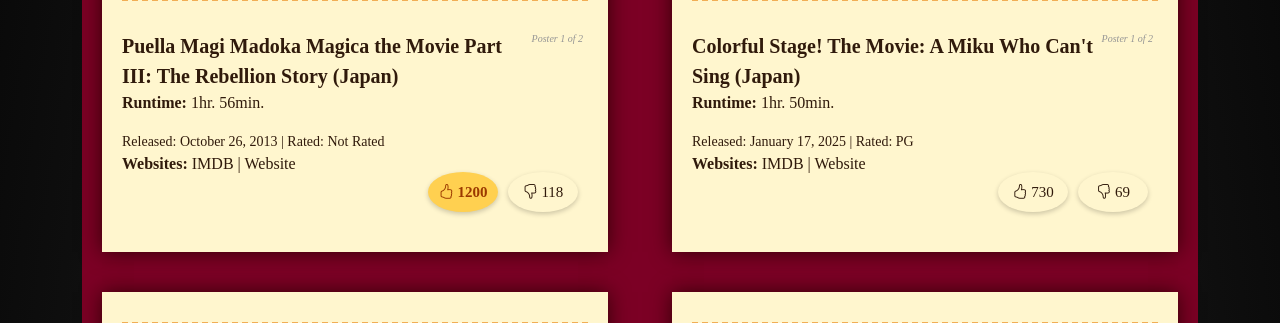
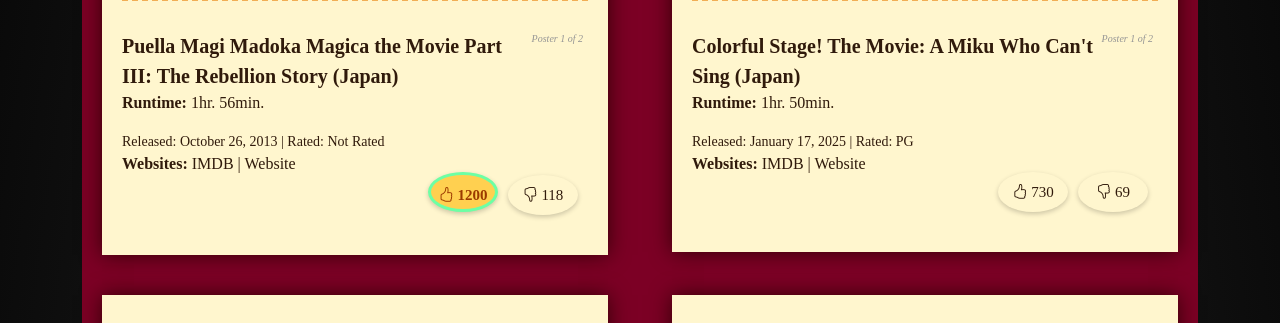
Before and after one commit to Proutum-Ann/NJIT-2_moviePosters, a PHP site: page /index.html in a window 1280 px wide, with the pointer over the restyled element. Shown: the part 954-1277 px from the top of the page. Run offline with PHP 8.4, Linux system fonts and the light colour scheme; some libraries are stand-ins or nearby versions; some web fonts are replaced.

Commit message:
added borders to button hovers

```diff
--- a/style.css
+++ b/style.css
@@ -157,10 +157,12 @@
     background-color: #ffd050;
     color: #9b3900;
     font-weight: bold;
+    border: #6cffa4 solid 3px;
 }
 
 .dislikes:hover {
     background-color: #bb1c00;
     color: #fff3cc;
     font-weight: bold;
+    border: #ff2f2f solid 3px;
 }
```
